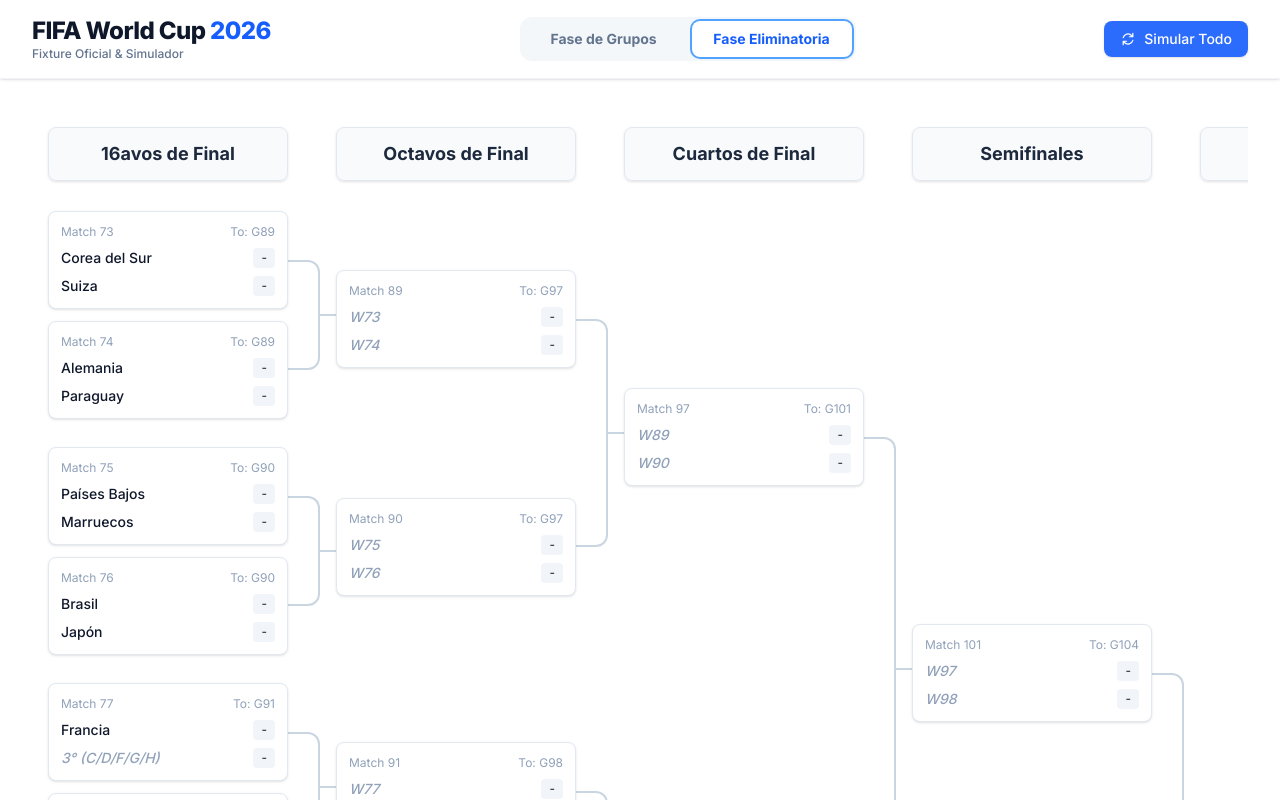
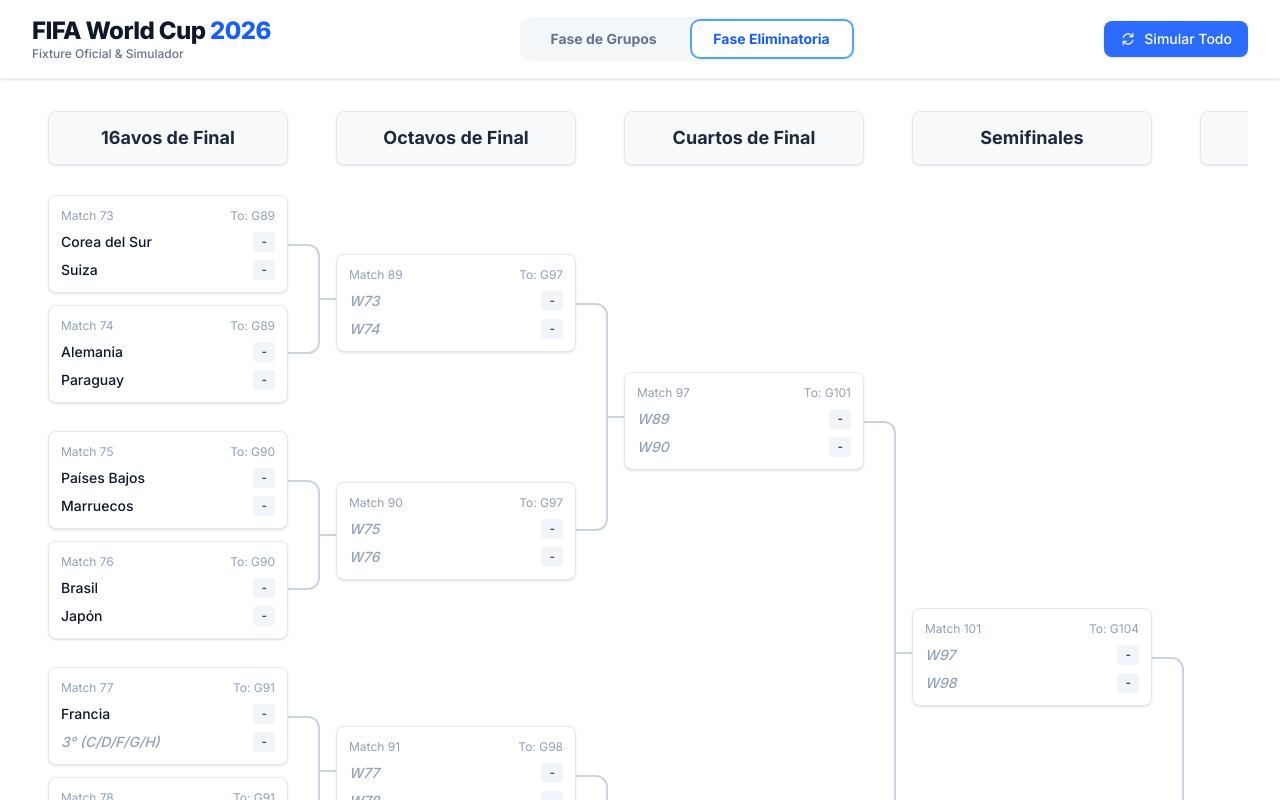
Before and after one commit to josemqu/fifa-world-cup-2026, a Next.js app: page /knockout in a window 1280 px wide. Shown: the top 800 px of the page. Built offline with nearby package versions, Linux system fonts and the light colour scheme.

Commit message:
Remove vertical padding from knockout stage container to improve layout spacing

```diff
--- a/src/components/KnockoutStage.tsx
+++ b/src/components/KnockoutStage.tsx
@@ -145,7 +145,7 @@
       initial={{ opacity: 0, y: 20 }}
       animate={{ opacity: 1, y: 0 }}
     >
-      <div className="overflow-x-auto py-4">
+      <div className="overflow-x-auto">
         <div
           className="grid gap-x-12 gap-y-4 min-w-max px-4"
           style={{
```
